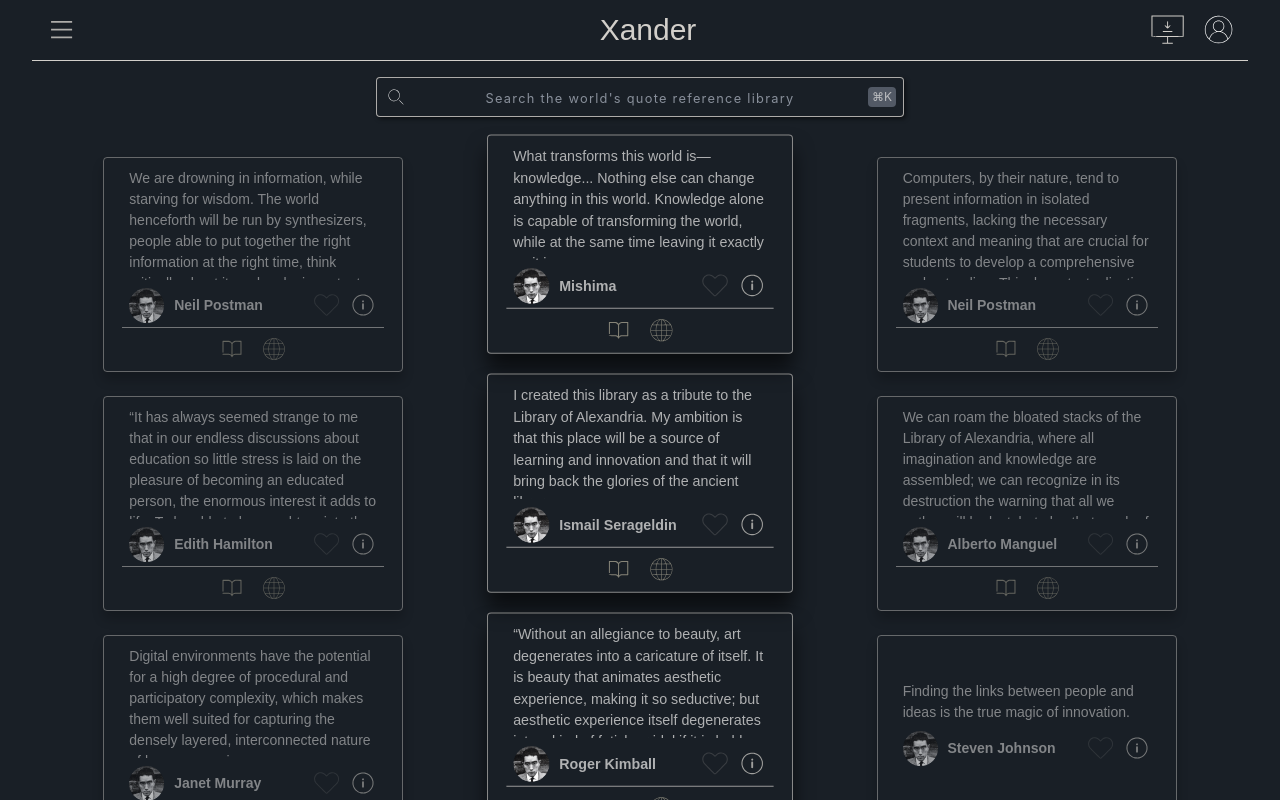
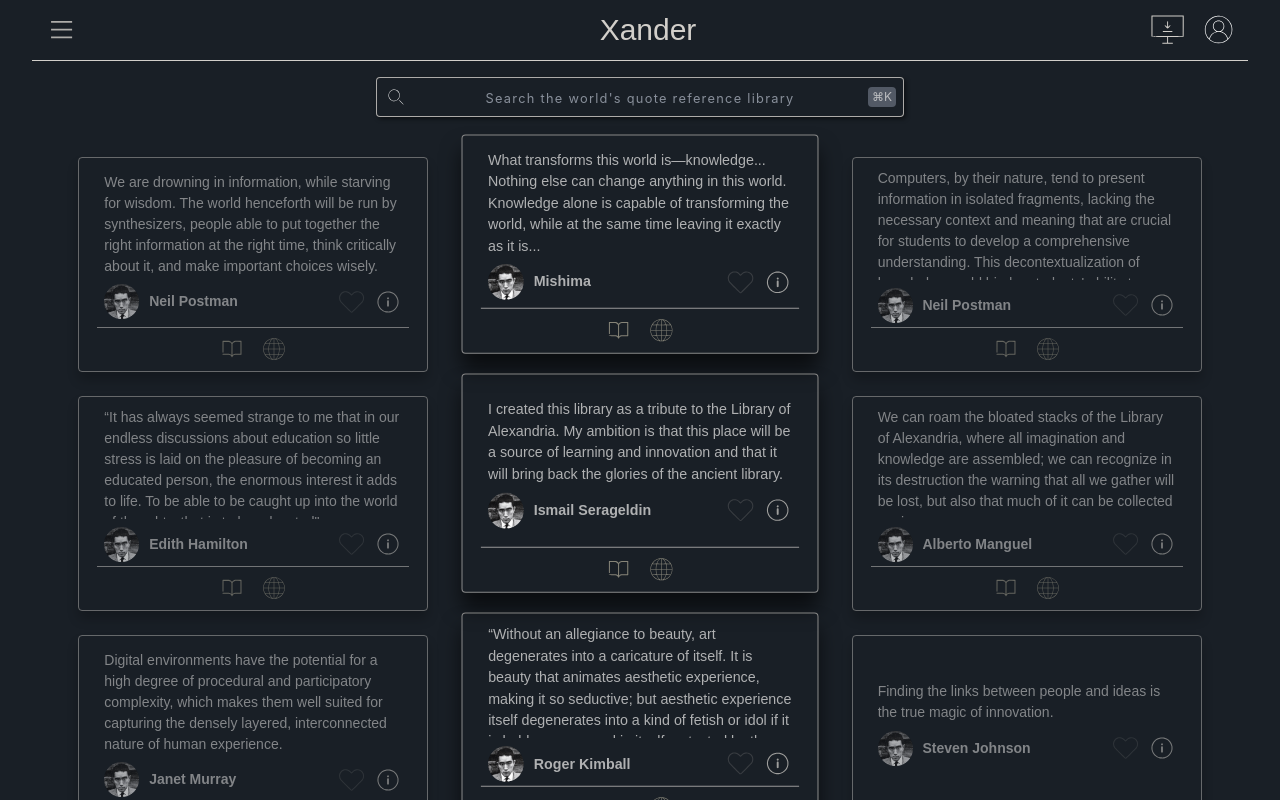
Before and after one commit to scmacoll/xander.com, a Next.js app: page / in a window 1280 px wide. Shown: the top 800 px of the page. Built offline with nearby package versions, Linux system fonts and the light colour scheme.

Commit message:
edited card width

```diff
--- a/src/app/components/Content/Content.module.scss
+++ b/src/app/components/Content/Content.module.scss
@@ -28,18 +28,21 @@
 @media (min-width: 1100px) {
     .contentLayout {
         grid-template-columns: repeat(3, 1fr);
+        width: 90%;
     }
 }
 
 @media (max-width: 1099px) and (min-width: 700px) {
     .contentLayout {
         grid-template-columns: repeat(2, 1fr);
+        width: 95%;
     }
 }
 
 @media (max-width: 699px) {
     .contentLayout {
         grid-template-columns: 1fr;
+        width: 95%;
     }
 }
 
@@ -80,7 +83,8 @@
     position: relative;
     border: .1px solid rgb(var(--foreground-rgb), 0.6);
     // background-color: rgb(16, 57, 58);
-    margin: 0 0 1em;
+    margin-bottom: 1em;
+    margin: 0 2px 1em 2px;
     break-inside: avoid;
     // width: clamp(42.5ch, 30%, 75ch);
     // height: auto;
@@ -93,7 +97,7 @@
     /*width: 311.666px;*/
     /*height: 328.075px;*/
 
-    width: 300px;
+    width: 350px;
     // height: 14.5vw;
     color: rgba(214, 214, 214, 0.8);
     // box-shadow: 0 8px 12px rgba(0, 0, 0, 0.1);
```
